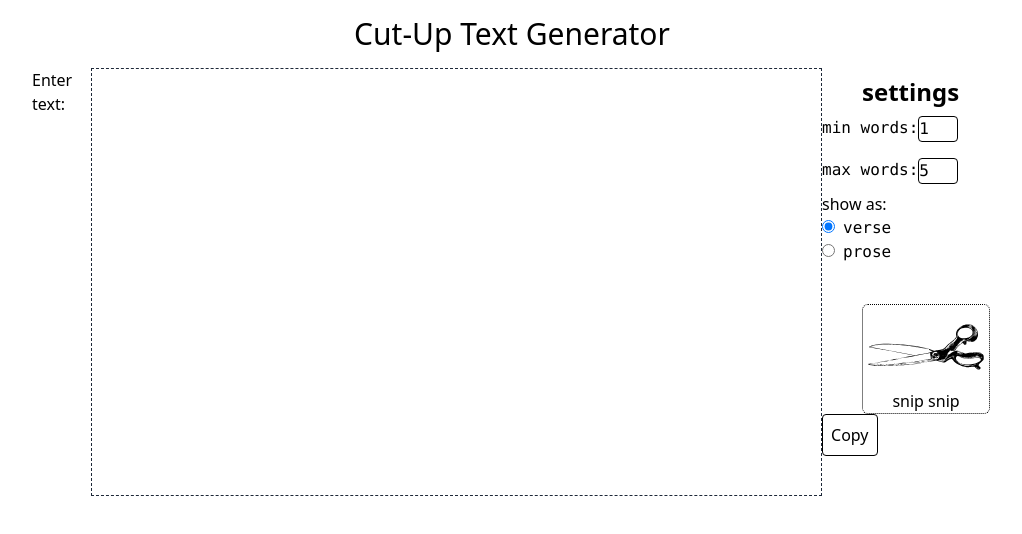
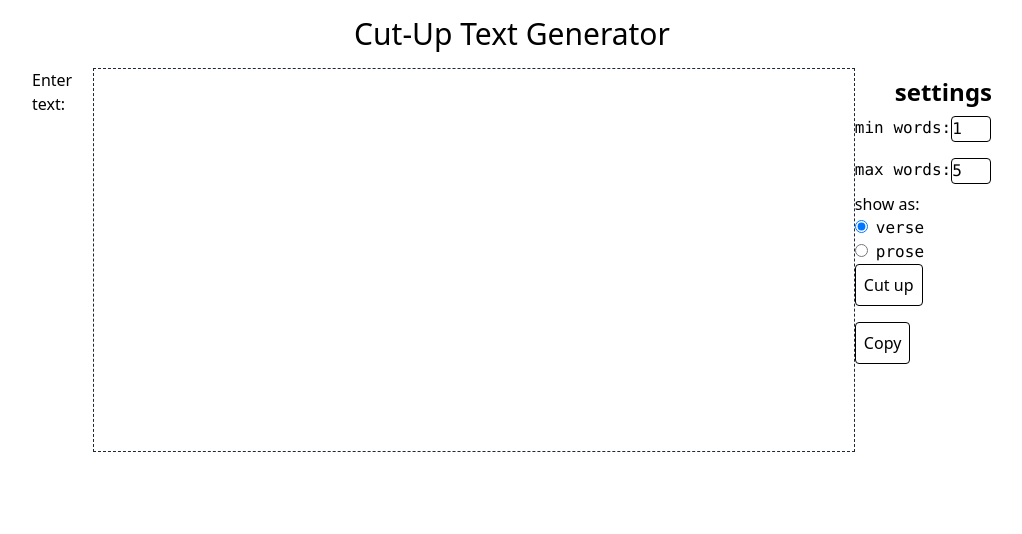
Before and after one commit to dku7/cut-up-tool, a React (Vite) app: page / in a window 1280 px wide. Shown: the top 534 px of the page, without its empty margins (128-1150 px from the left). Built offline with nearby package versions, Linux system fonts and the light colour scheme.

Commit message:
remove image from cut up button

```diff
--- a/src/components/TextConsumer.tsx
+++ b/src/components/TextConsumer.tsx
@@ -2,7 +2,6 @@ import { useCallback, useState } from "react";
 
 import { CutUpFormat, CutUpLength } from "../types/types";
 import Settings from "./Settings";
-import scissorsSVG from "../assets/scissors.svg";
 import { CutUpOutput } from "./CutUpOutput";
 import { CopyButton } from "./CopyButton";
 import { getRandomLineLength } from "../utils/utils";
@@ -79,9 +78,8 @@ export default function TextConsumer() {
           />
           <button
             onClick={handleCutUpText}
-            className="hover:cursor-pointer w-32 mt-10 ml-10 border rounded-md border-dotted border-black hover:shadow-lg hover:border-solid hover:border-2">
-            <img src={scissorsSVG} alt="scissors" />
-            snip snip
+            className="border p-2 rounded hover:cursor-pointer mr-4 mb-4">
+            Cut up
           </button>
           <CopyButton cutUpText={cutUpText} />
         </div>
```
Also changed, not shown: src/assets/scissors.svg (deleted).
